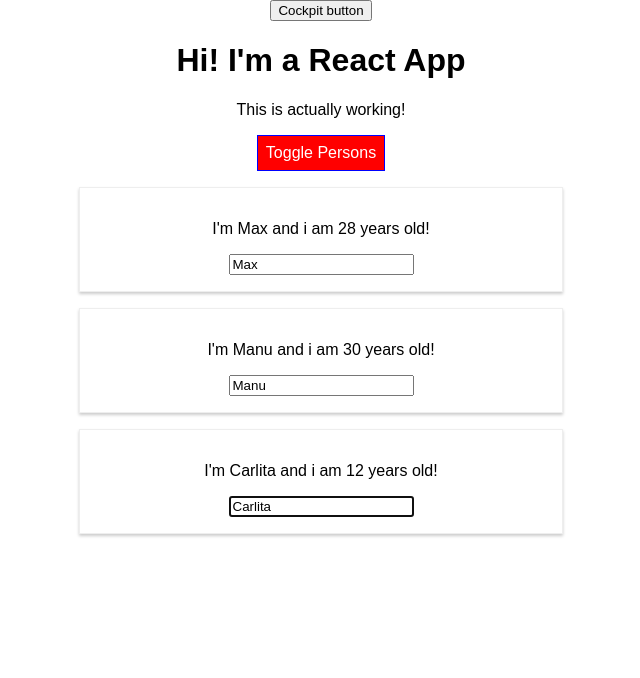
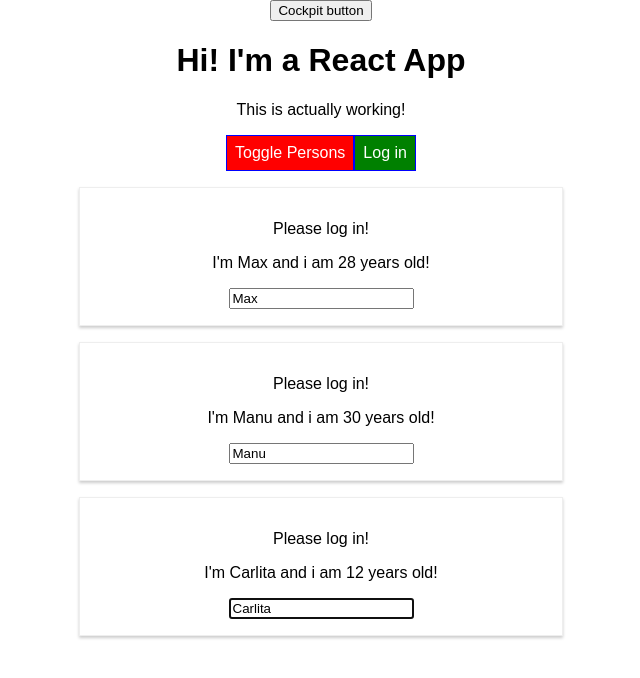
Before and after one commit to Guilherme-Valle/react-generic-module, a React app: page / in a window 1280 px wide. Shown: the top 678 px of the page, without its empty margins (319-959 px from the left). Built offline with nearby package versions, Linux system fonts and the light colour scheme.

Commit message:
Adiciona Context API

```diff
--- a/src/components/Cockpit/Cockpit.js
+++ b/src/components/Cockpit/Cockpit.js
@@ -1,7 +1,9 @@
 import React, { useEffect, useRef } from 'react';
-import classes from './Cockpit.css'
+import classes from './Cockpit.css';
+import AuthContext from '../../context/auth-context';
 const cockpit = (props) => {
     const toggleBtnRef = useRef(null);
+
     useEffect(() => {
         console.log('[Cockpit] useEffect');
         // setTimeout(() =>{
@@ -35,6 +37,10 @@
                 ref={toggleBtnRef}
                 className={btnClass}
                 onClick={props.clicked}>Toggle Persons</button>
+
+            <AuthContext.Consumer>
+                { context => <button onClick={context.login}>Log in</button> }
+            </AuthContext.Consumer>
         </div>
     );
 };
--- a/src/components/Persons/Person/Person.js
+++ b/src/components/Persons/Person/Person.js
@@ -3,29 +3,34 @@
 import classes from './Person.css';
 import Aux from '../../../hoc/Aux';
 import withClass from '../../../hoc/withClass';
+import AuthContext from '../../../context/auth-context';
 
 
 class Person extends Component {
 
-  constructor(props)
-  {
+  constructor(props) {
     super(props);
     this.inputElementRef = React.createRef();
   }
 
-  componentDidMount(){
+  componentDidMount() {
     this.inputElementRef.current.focus();
   }
 
   render() {
     return (
       <Aux>
+        <AuthContext.Consumer>
+          {(context) =>
+          context.authenticated ?
+          <p>Authenticated!</p> : <p>Please log in!</p>}
+        </AuthContext.Consumer>
         <p onClick={this.props.click}>I'm {this.props.name} and i am {this.props.age} years old!</p>
         <p>{this.props.children}</p>
         <input type="text"
-        ref={this.inputElementRef}
-        onChange={this.props.changed}
-        value={this.props.name} />
+          ref={this.inputElementRef}
+          onChange={this.props.changed}
+          value={this.props.name} />
       </Aux>
     )
   }
--- a/src/components/Persons/Persons.js
+++ b/src/components/Persons/Persons.js
@@ -9,11 +9,11 @@
 
     shouldComponentUpdate(nextProps, nextState) {
         console.log('[Persons] shouldComponentUpdate');
-        if (nextProps.persons !== this.props.persons) {
-            return true;
-        } else {
-            return false;
-        }
+        //  if (nextProps.persons !== this.props.persons) {
+        return true;
+        //  } else {
+        //      return false;
+        //  }
     };
 
     getSnapshotBeforeUpdate(prevProps, prevUpdate) {
@@ -37,7 +37,8 @@
                 age={person.age}
                 key={person.id}
                 click={() => this.props.clicked(index)}
-                changed={(event) => this.props.changed(event, person.id)} />
+                changed={(event) => this.props.changed(event, person.id)}
+            />
         });
     }
 }
--- a/src/containers/App.js
+++ b/src/containers/App.js
@@ -4,6 +4,7 @@
 import Cockpit from '../components/Cockpit/Cockpit';
 import Aux from '../hoc/Aux';
 import withClass from '../hoc/withClass';
+import AuthContext from '../context/auth-context';
 
 class App extends Component {
 
@@ -25,7 +26,8 @@
     ],
     showPersons: false,
     showCockpit: true,
-    changeCounter: 0
+    changeCounter: 0,
+    authenticated: false
   };
 
   nameChangedHandler = (event, id) => {
@@ -54,6 +56,10 @@
     this.setState({
       showPersons: !this.state.showPersons
     })
+  }
+
+  loginHandler = () => {
+    this.setState({ authenticated: true });
   }
 
   deletePersonHandler = (indexData) => {
@@ -87,19 +93,31 @@
           <Persons persons={this.state.persons}
             clicked={this.deletePersonHandler}
             changed={this.nameChangedHandler}
+            isAuthenticated={this.state.authenticated}
           />
         );
     }
     return (
       <Aux>
-        <button onClick={() => this.setState({ showCockpit: false })}> Cockpit button </button>
+        <button onClick={() => this.setState(
+          { showCockpit: false })}>
+          Cockpit button
+          </button>
+
+        <AuthContext.Provider
+          value={{
+            authenticated: this.state.authenticated,
+            login: this.loginHandler
+          }}>
           {
             this.state.showCockpit ? <Cockpit
               title={this.props.title}
               showPersons={this.state.showPersons}
               personsLength={this.state.persons.length}
-            clicked={this.togglePersonsRender} /> : null}
+              clicked={this.togglePersonsRender}
+            /> : null}
           {persons}
+        </AuthContext.Provider>
       </Aux>
     );
   }
--- /dev/null
+++ b/src/context/auth-context.js
@@ -0,0 +1,8 @@
+import React from 'react';
+
+const authContext = React.createContext({
+    authenticated: false,
+    login: () => { }
+});
+
+export default authContext;
```
Lines whose indentation alone changed are shown as unchanged.
